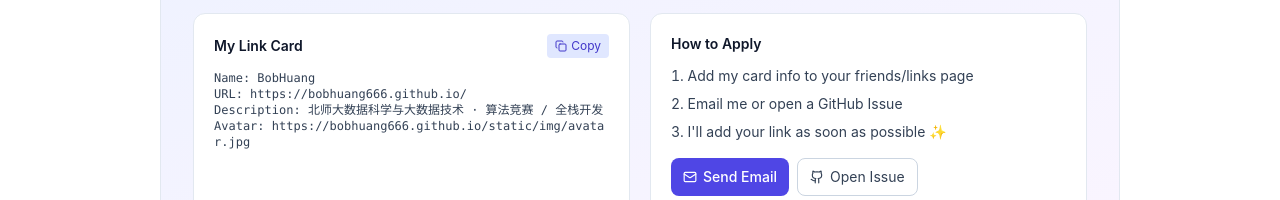
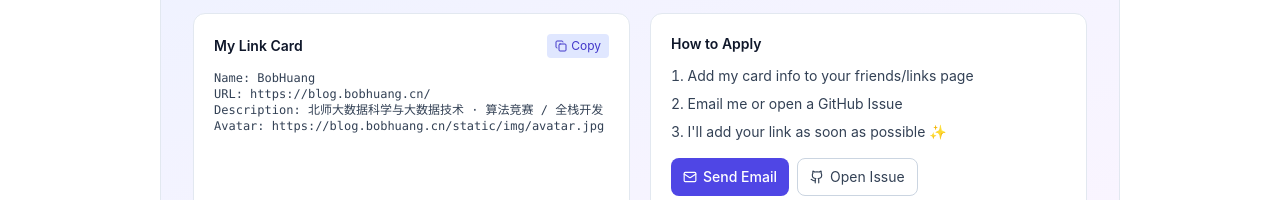
Before and after one commit to BobHuang666/BobHuang666.github.io, a React (Vite) app: page /#/friends in a window 1280 px wide. Shown: the part 491-691 px from the top of the page. Built offline with nearby package versions, Linux system fonts and the light colour scheme.

Commit message:
feat: 更新站点 URL 为 blog.bobhuang.cn，修改相关配置和链接

```diff
--- a/index.html
+++ b/index.html
@@ -17,7 +17,7 @@
     <meta property="og:title" content="BobHuang · 个人主页" />
     <meta property="og:description" content="北师大数据科学与大数据技术 · 算法竞赛 · 全栈开发 · AI 应用" />
     <meta property="og:image" content="/static/img/avatar.jpg" />
-    <meta property="og:url" content="https://bobhuang666.github.io/" />
+    <meta property="og:url" content="https://blog.bobhuang.cn/" />
 
     <!-- Twitter Card -->
     <meta name="twitter:card" content="summary" />
--- a/src/data/friends.ts
+++ b/src/data/friends.ts
@@ -23,7 +23,7 @@ export const friends: FriendLink[] = [
 /** 申请友链时给对方看到的本站信息 */
 export const myLinkCard = {
   name: 'BobHuang',
-  url: 'https://bobhuang666.github.io/',
+  url: 'https://blog.bobhuang.cn/',
   description: '北师大数据科学与大数据技术 · 算法竞赛 / 全栈开发',
   // 用作头像
   avatar: '/static/img/avatar.jpg',
--- a/vite.config.ts
+++ b/vite.config.ts
@@ -4,7 +4,7 @@ import { VitePWA } from 'vite-plugin-pwa'
 import { rssFeed } from './scripts/rss-feed-plugin'
 import { sitemap } from './scripts/sitemap-plugin'
 
-const SITE_URL = 'https://bobhuang666.github.io/'
+const SITE_URL = 'https://blog.bobhuang.cn/'
 
 // https://vitejs.dev/config/
 export default defineConfig({
```
Also changed, not shown: 2 other files (tests, documents, lock files or other folders).
